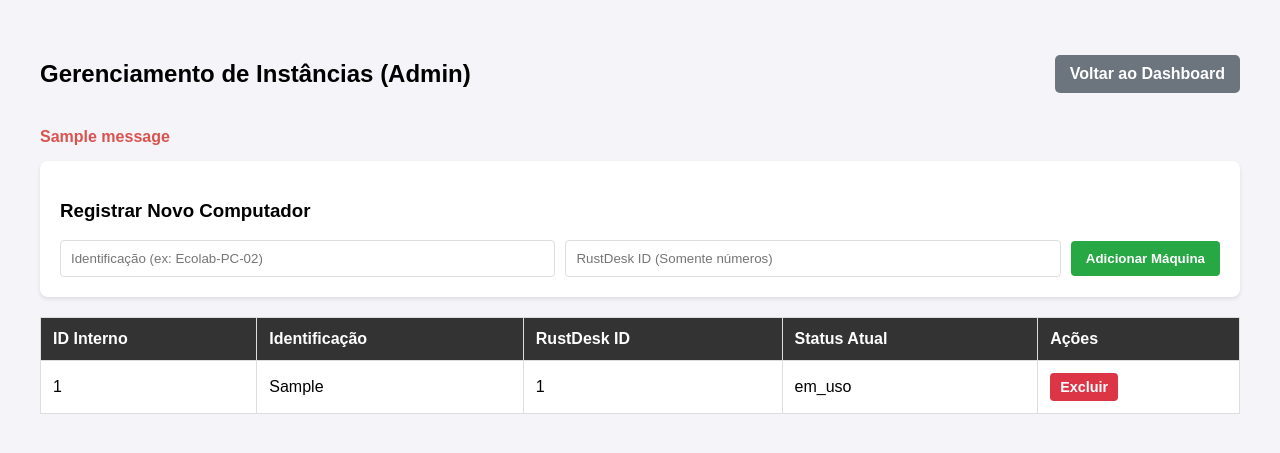
After one commit to ThiagoNovinski/ecolab-remote-dashboard, a Flask app: page /admin/maquinas in a window 1280 px wide. The commit adds this page. Shown: the top 453 px of the page. Run offline with Flask 3, Linux system fonts and the light colour scheme; a user stored in the database is signed in; tables that the repository leaves empty hold one stand-in row (values such as "Sample post"); one stand-in notice (Sample message) is shown.

Commit message:
fix: correção do status de heartbeat e implementação da gestão de instâncias
Correção de bug na rota /status (api.py) que sobrescrevia indevidamente o estado da máquina para disponivel a cada pulso do agente, o que gerava sessões ativas órfãs e forçava o reaparecimento do botão de acesso.

Criação do painel de administração de instâncias (/admin/maquinas) para cadastro manual e exclusão de computadores.

Implementação de exclusão lógica (Soft Delete) com a nova coluna ativo na tabela maquinas, ocultando o computador dos painéis sem apagar seu histórico de acessos na tabela de auditoria.

Adição de higienização e padronização de dados (.strip(), .lower(), .upper()) nas rotas de autenticação, registro de instâncias e API de comunicação.

```diff
--- a/models.py
+++ b/models.py
@@ -27,6 +27,7 @@ class Maquina(db.Model):
     senha_atual = db.Column(db.String(100))
     status = db.Column(db.String(50), default='disponivel')
     ultimo_heartbeat = db.Column(db.DateTime)
+    ativo = db.Column(db.Boolean, default=True) # Nova flag de controle
 
     sessoes = db.relationship('Sessao', backref='maquina', lazy=True)
 
--- a/routes/api.py
+++ b/routes/api.py
@@ -13,9 +13,9 @@ def update_status():
     if not dados or 'rustdesk_id' not in dados:
         return jsonify({"erro": "Dados inválidos ou rustdesk_id ausente"}), 400
 
-    rustdesk_id = dados.get('rustdesk_id')
+    rustdesk_id = str(dados.get('rustdesk_id')).strip().lower()
     senha_atual = dados.get('senha')
-    identificacao = dados.get('identificacao', f'PC-{rustdesk_id}')
+    rustdesk_id = str(dados.get('rustdesk_id')).strip().lower()
 
     # Verifica se esta máquina já existe no banco de dados
     maquina = Maquina.query.filter_by(rustdesk_id=rustdesk_id).first()
@@ -23,7 +23,6 @@ def update_status():
     if maquina:
         # Atualiza a máquina existente
         maquina.senha_atual = senha_atual
-        maquina.status = 'disponivel'
         maquina.ultimo_heartbeat = datetime.utcnow()
     else:
         # Cadastra a máquina automaticamente no primeiro contato (Auto-Registro)
--- a/routes/views.py
+++ b/routes/views.py
@@ -1,6 +1,7 @@
 from flask import Blueprint, render_template, redirect, url_for, flash
 from flask_login import login_required, current_user
 from models import Maquina, Sessao
+from flask import request
 
 views_bp = Blueprint('views', __name__)
 
@@ -13,9 +14,7 @@ def index():
 @login_required
 def dashboard():
     # Busca todas as máquinas no banco de dados
-    maquinas = Maquina.query.all()
-
-    # O Flask vai procurar o arquivo "dashboard.html" na pasta "templates"
+    maquinas = Maquina.query.filter_by(ativo=True).all()
     return render_template('dashboard.html', maquinas=maquinas)
 
 
@@ -33,3 +32,64 @@ def admin_acessos():
     sessoes = Sessao.query.order_by(Sessao.inicio_sessao.desc()).all()
 
     return render_template('admin_acessos.html', sessoes=sessoes)
+
+
+@views_bp.route('/admin/maquinas', methods=['GET', 'POST'])
+@login_required
+def admin_maquinas():
+    if not current_user.is_admin:
+        flash("Acesso negado. Apenas administradores podem gerenciar máquinas.")
+        return redirect(url_for('views.dashboard'))
+
+    from models import db, Maquina
+
+    if request.method == 'POST':
+        identificacao = request.form.get('identificacao').strip().upper()
+        rustdesk_id = request.form.get('rustdesk_id').strip().lower()
+
+        # Verifica se o ID já existe e está ativo
+        maquina_existente = Maquina.query.filter_by(rustdesk_id=rustdesk_id).first()
+
+        if maquina_existente and maquina_existente.ativo:
+            flash("Já existe uma máquina ativa com este RustDesk ID cadastrada.")
+        elif maquina_existente and not maquina_existente.ativo:
+            # Reativa a máquina caso ela tenha sido "excluída" no passado
+            maquina_existente.ativo = True
+            maquina_existente.identificacao = identificacao
+            db.session.commit()
+            flash(f"Máquina {identificacao} reativada com sucesso!")
+        else:
+            nova_maquina = Maquina(
+                identificacao=identificacao,
+                rustdesk_id=rustdesk_id,
+                senha_atual="Aguardando conexão...",
+                status="disponivel",
+                ativo=True
+            )
+            db.session.add(nova_maquina)
+            db.session.commit()
+            flash(f"Máquina {identificacao} registrada com sucesso!")
+
+        return redirect(url_for('views.admin_maquinas'))
+
+    # Exibe apenas as máquinas ativas na tabela do painel admin
+    maquinas = Maquina.query.filter_by(ativo=True).order_by(Maquina.identificacao).all()
+    return render_template('admin_maquinas.html', maquinas=maquinas)
+
+
+@views_bp.route('/admin/maquinas/excluir/<int:id>', methods=['POST'])
+@login_required
+def excluir_maquina(id):
+    if not current_user.is_admin:
+        return redirect(url_for('views.dashboard'))
+
+    from models import db, Maquina
+    maquina = Maquina.query.get(id)
+
+    if maquina:
+        # Exclusão Lógica: apenas oculta a máquina, mantendo o histórico de acessos intacto
+        maquina.ativo = False
+        db.session.commit()
+        flash("Máquina removida do painel, mas o histórico de sessões foi preservado.")
+
+    return redirect(url_for('views.admin_maquinas'))
--- /dev/null
+++ b/templates/admin_maquinas.html
@@ -0,0 +1,74 @@
+<!DOCTYPE html>
+<html>
+<head>
+    <title>Hub Ecolab - Gerenciar Máquinas</title>
+    <style>
+        body { font-family: Arial, sans-serif; margin: 40px; background-color: #f4f4f9; }
+        .header-container { display: flex; justify-content: space-between; align-items: center; margin-bottom: 20px; }
+        .btn-voltar { text-decoration: none; background: #6c757d; color: white; padding: 10px 15px; border-radius: 5px; font-weight: bold;}
+        .card { background: white; padding: 20px; border-radius: 8px; box-shadow: 0 2px 4px rgba(0,0,0,0.1); margin-bottom: 20px; }
+        .form-group { display: flex; gap: 10px; align-items: center; }
+        input { padding: 10px; border: 1px solid #ddd; border-radius: 4px; flex-grow: 1; }
+        button { padding: 10px 15px; border: none; border-radius: 4px; font-weight: bold; cursor: pointer; color: white; }
+        .btn-add { background-color: #28a745; }
+        .btn-del { background-color: #dc3545; padding: 6px 10px; font-size: 0.9em; }
+        table { width: 100%; border-collapse: collapse; background: white; }
+        th, td { padding: 12px; border: 1px solid #ddd; text-align: left; }
+        th { background-color: #333; color: white; }
+        .flash { color: #d9534f; font-weight: bold; margin-bottom: 15px; }
+    </style>
+</head>
+<body>
+    <div class="header-container">
+        <h2>Gerenciamento de Instâncias (Admin)</h2>
+        <a href="{{ url_for('views.dashboard') }}" class="btn-voltar">Voltar ao Dashboard</a>
+    </div>
+
+    {% with messages = get_flashed_messages() %}
+        {% if messages %}
+            {% for message in messages %}
+                <div class="flash">{{ message }}</div>
+            {% endfor %}
+        {% endif %}
+    {% endwith %}
+
+    <!-- Card de Adicionar Nova Máquina -->
+    <div class="card">
+        <h3>Registrar Novo Computador</h3>
+        <form method="POST" action="{{ url_for('views.admin_maquinas') }}" class="form-group">
+            <input type="text" name="identificacao" placeholder="Identificação (ex: Ecolab-PC-02)" required>
+            <input type="text" name="rustdesk_id" placeholder="RustDesk ID (Somente números)" required>
+            <button type="submit" class="btn-add">Adicionar Máquina</button>
+        </form>
+    </div>
+
+    <!-- Tabela de Máquinas Existentes -->
+    <table>
+        <tr>
+            <th>ID Interno</th>
+            <th>Identificação</th>
+            <th>RustDesk ID</th>
+            <th>Status Atual</th>
+            <th>Ações</th>
+        </tr>
+        {% for m in maquinas %}
+        <tr>
+            <td>{{ m.id }}</td>
+            <td>{{ m.identificacao }}</td>
+            <td>{{ m.rustdesk_id }}</td>
+            <td>{{ m.status }}</td>
+            <td>
+                <!-- O botão excluir precisa ser um formulário para enviar o método POST de forma segura -->
+                <form method="POST" action="{{ url_for('views.excluir_maquina', id=m.id) }}" style="display:inline;" onsubmit="return confirm('ATENÇÃO: Excluir esta máquina apagará todo o histórico de acessos vinculados a ela. Tem certeza?');">
+                    <button type="submit" class="btn-del">Excluir</button>
+                </form>
+            </td>
+        </tr>
+        {% else %}
+        <tr>
+            <td colspan="5" style="text-align: center;">Nenhuma máquina cadastrada.</td>
+        </tr>
+        {% endfor %}
+    </table>
+</body>
+</html>
--- a/templates/dashboard.html
+++ b/templates/dashboard.html
@@ -30,6 +30,7 @@
 
             <!-- Botão visível apenas para administradores -->
             {% if current_user.is_admin %}
+                <a href="{{ url_for('views.admin_maquinas') }}" style="color: #28a745; text-decoration: none; font-weight: bold; margin-right: 15px;">Gerenciar Máquinas</a> |
                 <a href="{{ url_for('views.admin_acessos') }}" style="color: #0056b3; text-decoration: none; font-weight: bold; margin-right: 15px;">Histórico de Acessos</a> |
             {% endif %}
 
```
Also changed, not shown: routes/auth.py (+5 -5 lines).
